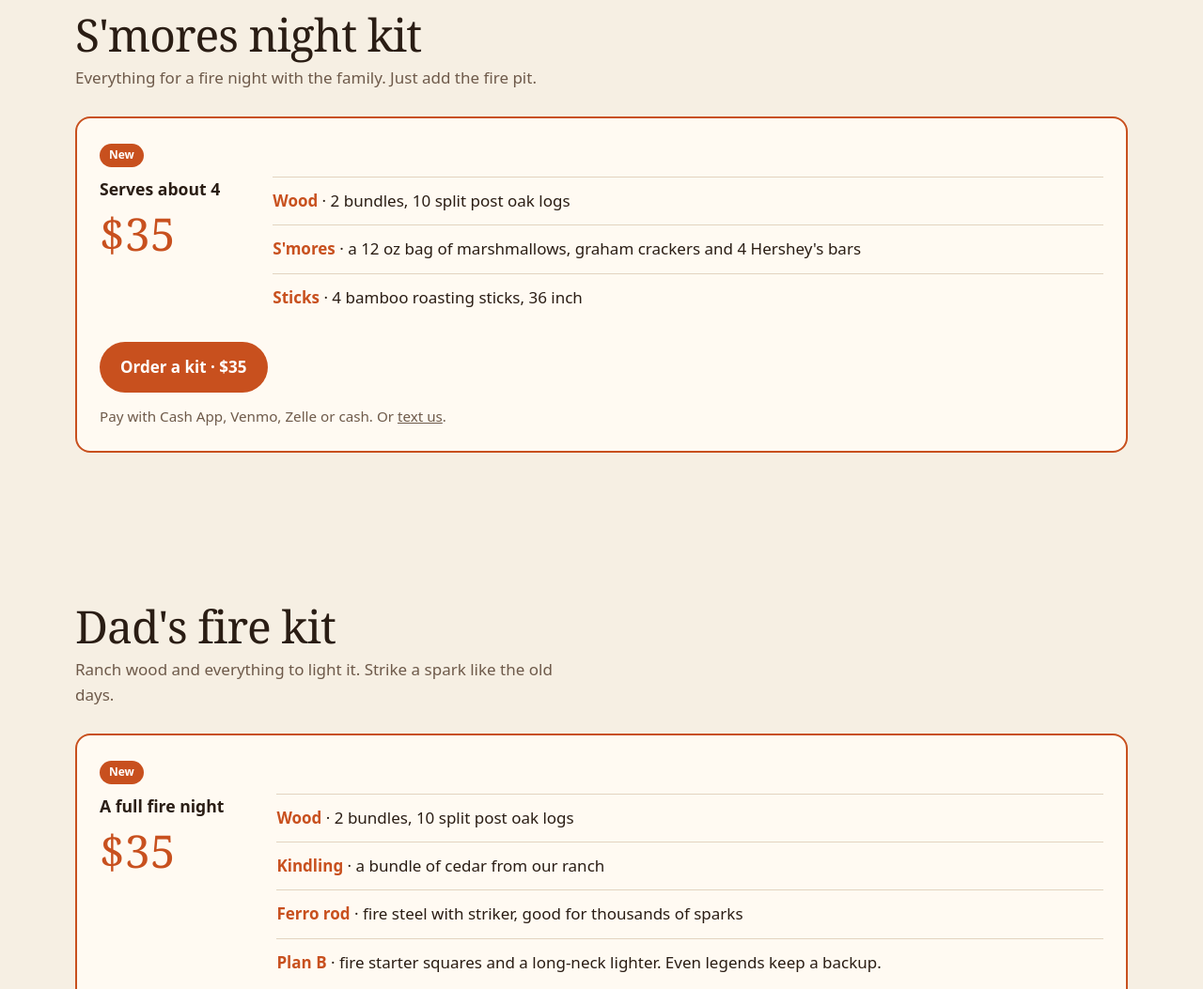
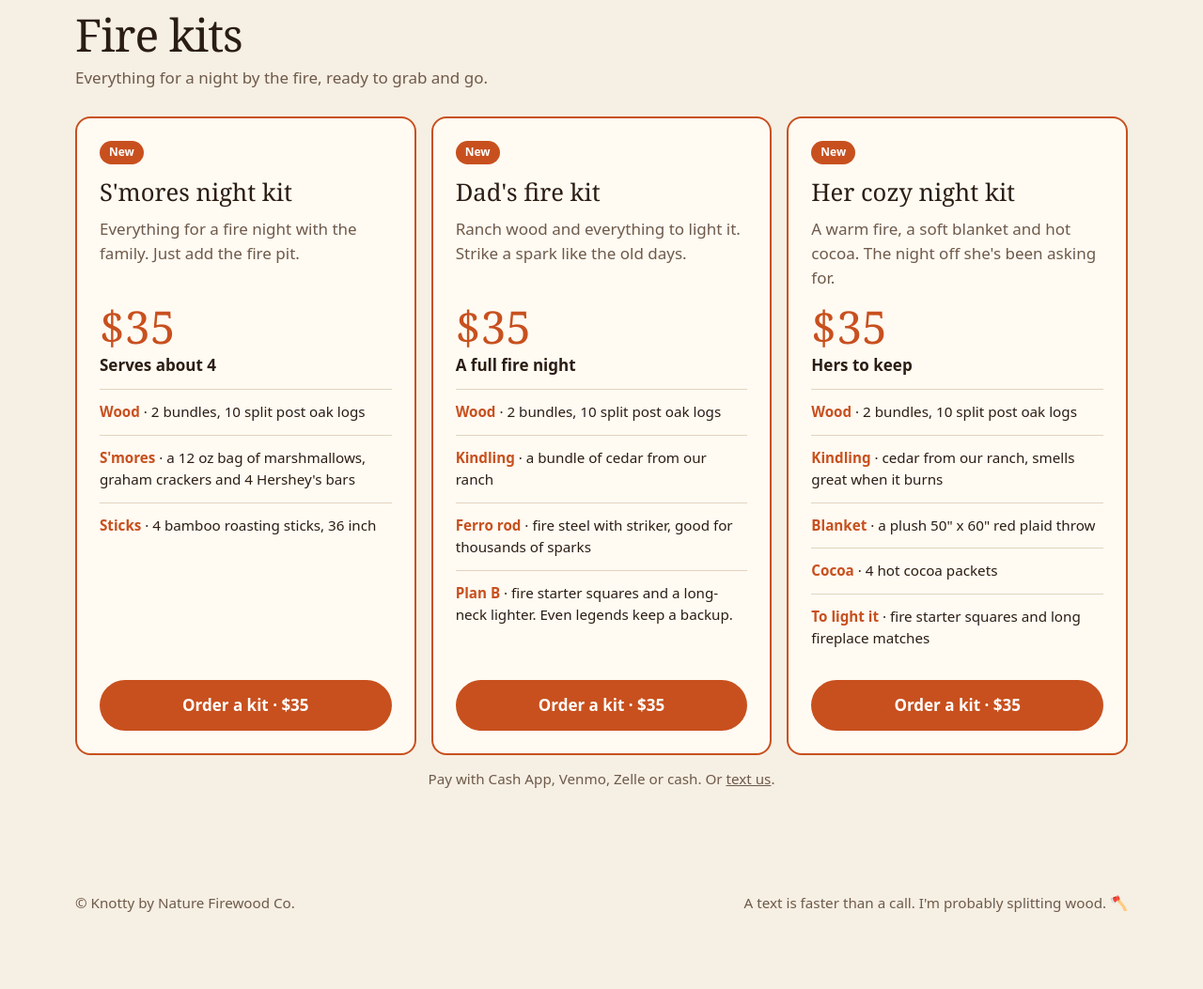
Before and after one commit to alejandro-davila/Logs, a plain HTML site: page dist/index.html in a window 1280 px wide. Shown: the part 2820-3873 px from the top of the page at 94% size. After the commit the page ends 3833 px from the top, so only its background shows below. Drawn offline with Linux system fonts and the light colour scheme.

Commit message:
Kits side by side in one Fire kits section
Co-Authored-By: Claude Opus 5.5 <noreply@anthropic.com>

```diff
--- a/dist/index.html
+++ b/dist/index.html
@@ -58,6 +58,15 @@ h2{font-size:clamp(2rem,4vw,3rem);margin:0 0 8px}
 .total{font-size:1.2rem;margin-bottom:22px}
 .total b{color:#ffb07a}
 footer{padding:28px 0 40px;color:var(--muted);font-size:.95rem;display:flex;justify-content:space-between;flex-wrap:wrap;gap:8px}
+.kits{align-items:stretch}
+.kits .kit{display:flex;flex-direction:column}
+.kits .kit h3{font-family:Georgia,serif;font-weight:500;font-size:1.6rem;margin:0 0 6px}
+.kits .kit .badge{align-self:flex-start}
+.kits .kit .kit-tag{margin:0 0 14px;min-height:4.65em}
+@media(max-width:820px){.kits .kit .kit-tag{min-height:0}}
+.kits .kit .kit-sub{margin:4px 0 12px;font-weight:600;color:var(--ink)}
+.kits .kit .uses{margin-bottom:20px;font-size:.95rem}
+.kits .kit .cta{margin-top:auto;text-align:center}
 .kit .kit-row{display:grid;grid-template-columns:auto 1fr;gap:clamp(20px,5vw,56px);align-items:start;margin-bottom:22px}
 dialog{border:0;border-radius:20px;padding:0;width:min(520px,calc(100% - 24px));max-height:calc(100% - 24px);background:var(--card);color:var(--ink)}
 dialog::backdrop{background:rgba(20,12,6,.6)}
@@ -135,50 +144,43 @@ dialog::backdrop{background:rgba(20,12,6,.6)}
 </div>
 </section>
 
-<section id="smores">
-<h2>S'mores night kit</h2>
-<p class="lede">Everything for a fire night with the family. Just add the fire pit.</p>
-<div class="card best kit">
+<section id="kits">
+<h2>Fire kits</h2>
+<p class="lede">Everything for a night by the fire, ready to grab and go.</p>
+<div class="cards kits">
+<div class="card best kit" id="smores">
 <span class="badge">New</span>
-<div class="kit-row">
-<div><h3>Serves about 4</h3><div class="price">$35</div></div>
+<h3>S'mores night kit</h3>
+<p class="kit-tag">Everything for a fire night with the family. Just add the fire pit.</p>
+<div class="price">$35</div>
+<p class="kit-sub">Serves about 4</p>
 <ul class="uses">
 <li><strong>Wood</strong> · 2 bundles, 10 split post oak logs</li>
 <li><strong>S'mores</strong> · a 12 oz bag of marshmallows, graham crackers and 4 Hershey's bars</li>
 <li><strong>Sticks</strong> · 4 bamboo roasting sticks, 36 inch</li>
 </ul>
+<button type="button" class="cta" data-item="smores">Order a kit · $35</button>
 </div>
-<button type="button" class="cta" data-item="smores">Order a kit · $35</button>
-<div class="pay"><span>Pay with Cash App, Venmo, Zelle or cash. Or <a href="sms:+17373259530">text us</a>.</span></div>
-</div>
-</section>
-
-<section id="dads">
-<h2>Dad's fire kit</h2>
-<p class="lede">Ranch wood and everything to light it. Strike a spark like the old days.</p>
-<div class="card best kit">
+<div class="card best kit" id="dads">
 <span class="badge">New</span>
-<div class="kit-row">
-<div><h3>A full fire night</h3><div class="price">$35</div></div>
+<h3>Dad's fire kit</h3>
+<p class="kit-tag">Ranch wood and everything to light it. Strike a spark like the old days.</p>
+<div class="price">$35</div>
+<p class="kit-sub">A full fire night</p>
 <ul class="uses">
 <li><strong>Wood</strong> · 2 bundles, 10 split post oak logs</li>
 <li><strong>Kindling</strong> · a bundle of cedar from our ranch</li>
 <li><strong>Ferro rod</strong> · fire steel with striker, good for thousands of sparks</li>
 <li><strong>Plan B</strong> · fire starter squares and a long-neck lighter. Even legends keep a backup.</li>
 </ul>
+<button type="button" class="cta" data-item="dads">Order a kit · $35</button>
 </div>
-<button type="button" class="cta" data-item="dads">Order a kit · $35</button>
-<div class="pay"><span>Pay with Cash App, Venmo, Zelle or cash. Or <a href="sms:+17373259530">text us</a>.</span></div>
-</div>
-</section>
-
-<section id="hers">
-<h2>Her cozy night kit</h2>
-<p class="lede">A warm fire, a soft blanket and hot cocoa. The night off she's been asking for.</p>
-<div class="card best kit">
+<div class="card best kit" id="hers">
 <span class="badge">New</span>
-<div class="kit-row">
-<div><h3>Hers to keep</h3><div class="price">$35</div></div>
+<h3>Her cozy night kit</h3>
+<p class="kit-tag">A warm fire, a soft blanket and hot cocoa. The night off she's been asking for.</p>
+<div class="price">$35</div>
+<p class="kit-sub">Hers to keep</p>
 <ul class="uses">
 <li><strong>Wood</strong> · 2 bundles, 10 split post oak logs</li>
 <li><strong>Kindling</strong> · cedar from our ranch, smells great when it burns</li>
@@ -186,10 +188,10 @@ dialog::backdrop{background:rgba(20,12,6,.6)}
 <li><strong>Cocoa</strong> · 4 hot cocoa packets</li>
 <li><strong>To light it</strong> · fire starter squares and long fireplace matches</li>
 </ul>
+<button type="button" class="cta" data-item="hers">Order a kit · $35</button>
 </div>
-<button type="button" class="cta" data-item="hers">Order a kit · $35</button>
-<div class="pay"><span>Pay with Cash App, Venmo, Zelle or cash. Or <a href="sms:+17373259530">text us</a>.</span></div>
 </div>
+<div class="pay pay-center"><span>Pay with Cash App, Venmo, Zelle or cash. Or <a href="sms:+17373259530">text us</a>.</span></div>
 </section>
 
 <footer>
```
